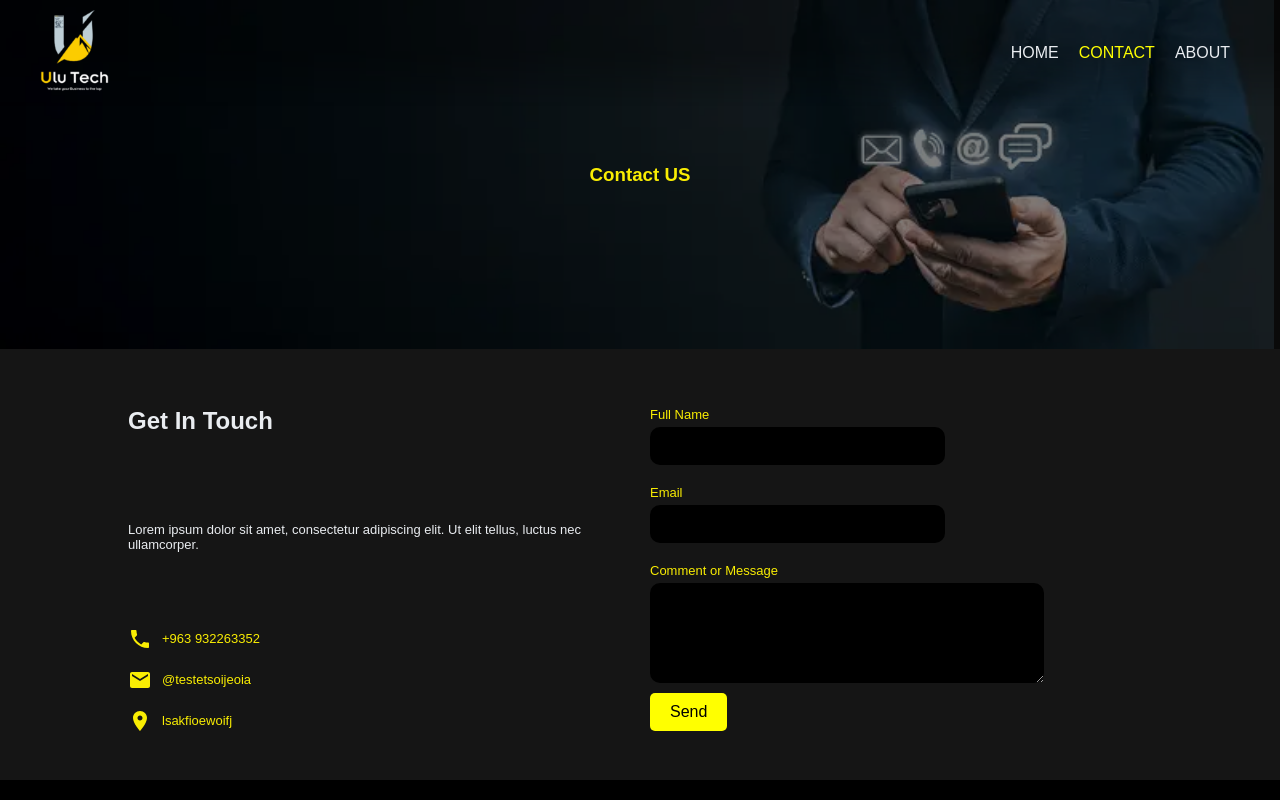
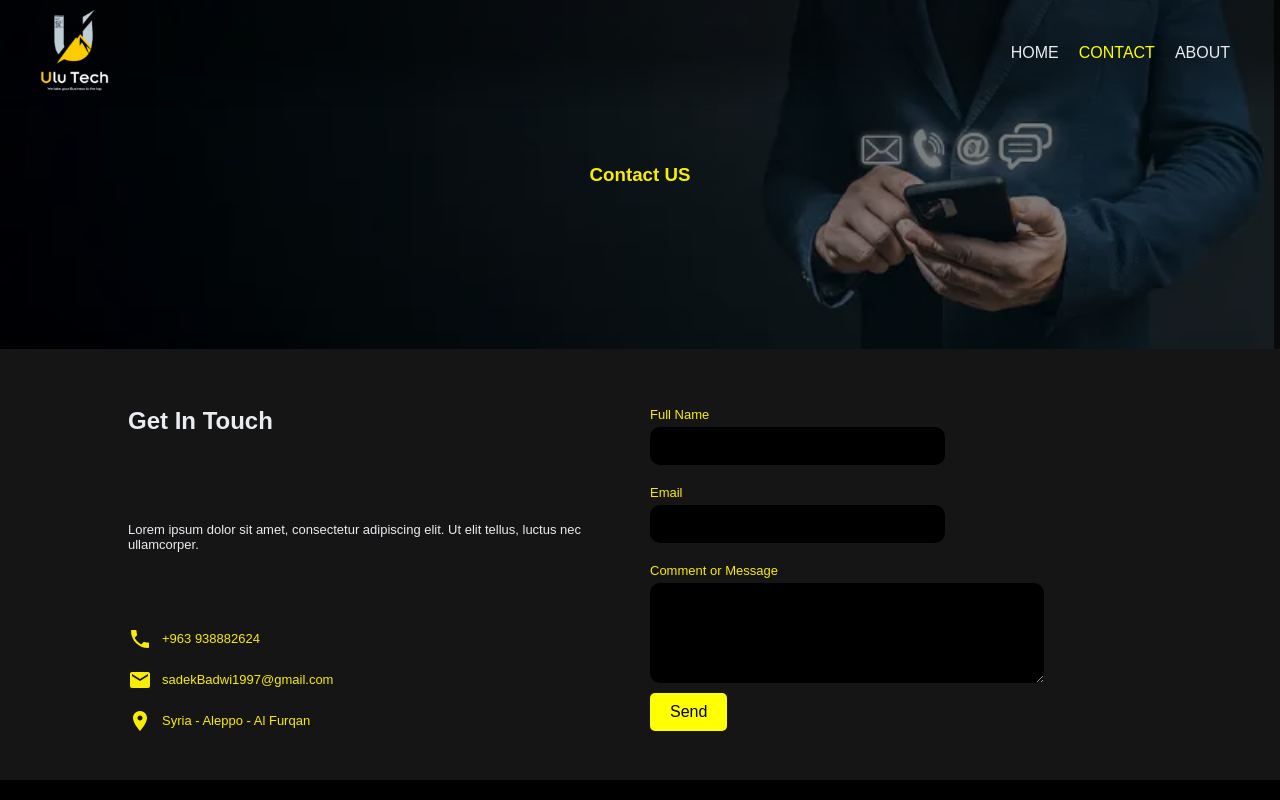
Before and after one commit to Ahmad-betar/ulutech, a Next.js app: page /contact in a window 1280 px wide. Shown: the top 800 px of the page. Built offline with nearby package versions, Linux system fonts and the light colour scheme.

Commit message:
New Feature

```diff
--- a/components/contactUs/ContactUs.js
+++ b/components/contactUs/ContactUs.js
@@ -32,19 +32,19 @@ const ContactUs = () => {
             <span>
               <Link href = 'tel:123-123-123'>
               <LocalPhoneIcon sx={{ color: "var(--main-yellow)" }} />
-              <p>+963 932263352</p>
+              <p>+963 938882624</p>
               </Link>
             </span>
             <span>
               <Link href = "mailto:test@gmail.com">
               <MailIcon sx={{ color: "var(--main-yellow)" }} />
-              <p>@testetsoijeoia</p>
+              <p>sadekBadwi1997@gmail.com</p>
               </Link>
             </span>
             <span>
               <Link href = 'https://goo.gl/maps/14eFnwmzPnYzvvpS9'>
               <LocationOnIcon sx={{ color: "var(--main-yellow)" }} />
-                <p>lsakfioewoifj</p>
+                <p>Syria - Aleppo - Al Furqan </p>
               </Link>
             </span>
           </div>
```
